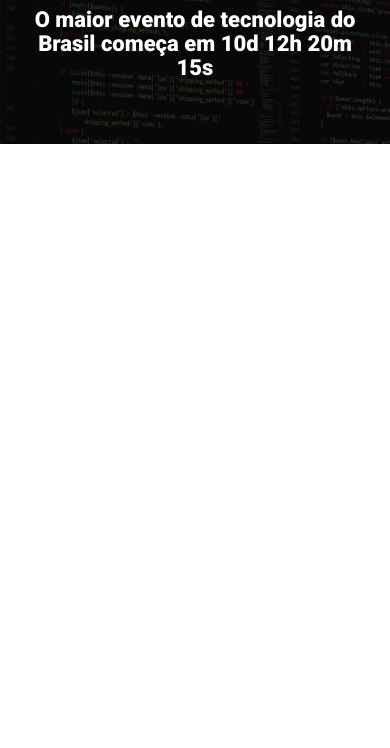
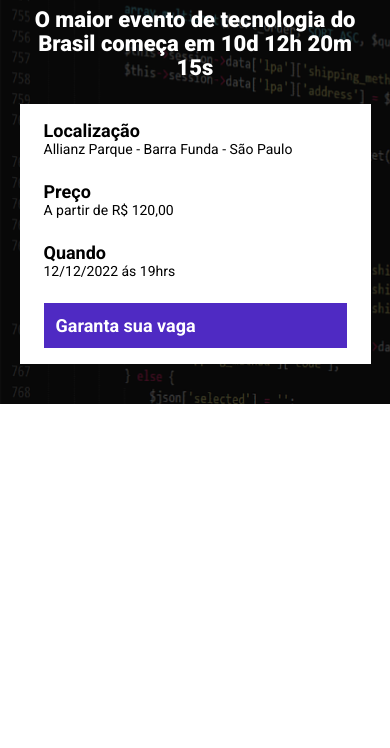
Before and after one commit to marloncunhabr/talks_event, a website built with Parcel: page src/index.html in a window 390 px wide. Shown: the part 96-844 px from the top of the page. Built offline with nearby package versions, Linux system fonts and the light colour scheme.

Commit message:
novas atualizações no hero botao e resposividade

```diff
--- a/src/index.html
+++ b/src/index.html
@@ -18,6 +18,25 @@
             <p class="hero__text">
                 O maior evento de tecnologia do Brasil começa em 10d 12h 20m 15s
             </p>
+            <div class="infos-bar">
+                <ul class="infos-bar__infos">
+                    <li class="infos-bar__infos__item">
+                        <b>Localização</b>
+                        Allianz Parque - Barra Funda - São Paulo
+                    </li>
+                    <li class="infos-bar__infos__item">
+                        <b>Preço</b>
+                        A partir de R$ 120,00
+                    </li>
+                    <li class="infos-bar__infos__item">
+                        <b>Quando</b>
+                        12/12/2022 ás 19hrs
+                    </li>
+                </ul>
+                <a href="#" class="button button--primary">
+                    Garanta sua vaga
+                </a>
+            </div>
         </div>
     </header>
 </body>
--- /dev/null
+++ b/src/styles/components/buttons.scss
@@ -0,0 +1,23 @@
+.button {
+    padding: 12px;
+    font-size: 18px;
+    font-weight: bold;
+    text-decoration: none;
+    text-align: center;
+    white-space: nowrap;
+
+    &--primary {
+        color: #fff;
+        background-color: #4f2ac3;
+    }
+
+    @media (max-width: 640px) {
+        display: block;
+        width: 100%;
+    }
+
+    @media (max-width: 1024px) {
+        display: flex;
+        align-items: center;
+    }
+}
--- /dev/null
+++ b/src/styles/components/infosbar.scss
@@ -0,0 +1,39 @@
+.infos-bar {
+    padding: 16px 24px;
+    background-color: #fff;
+    display: flex;
+    justify-content: space-between;
+    &__infos {
+        display: flex;
+        gap: 40px;
+
+        &__item {
+            font-size: 14px;
+            color: #000;
+
+            b {
+                color: #000;
+                font-size: 18px;
+                display: block;
+            }
+        }
+    }
+
+    @media (max-width: 640px) {
+        display: block;
+
+        &__infos {
+            display: block;
+
+            &__item {
+                margin-bottom: 24px;
+            }
+        }
+    }
+
+    @media (max-width: 1024px) {
+        &__infos {
+            gap: 16px;
+        }
+    }
+}
--- a/src/styles/main.scss
+++ b/src/styles/main.scss
@@ -1,4 +1,6 @@
 @use 'hero';
+@use 'components/infosbar';
+@use 'components/buttons';
 
 * {
     margin: 0;
@@ -6,6 +8,7 @@
     box-sizing: border-box;
     font-family: 'Roboto', sans-serif;
     color: #fff;
+    list-style: none;
 }
 
 .container {
```
